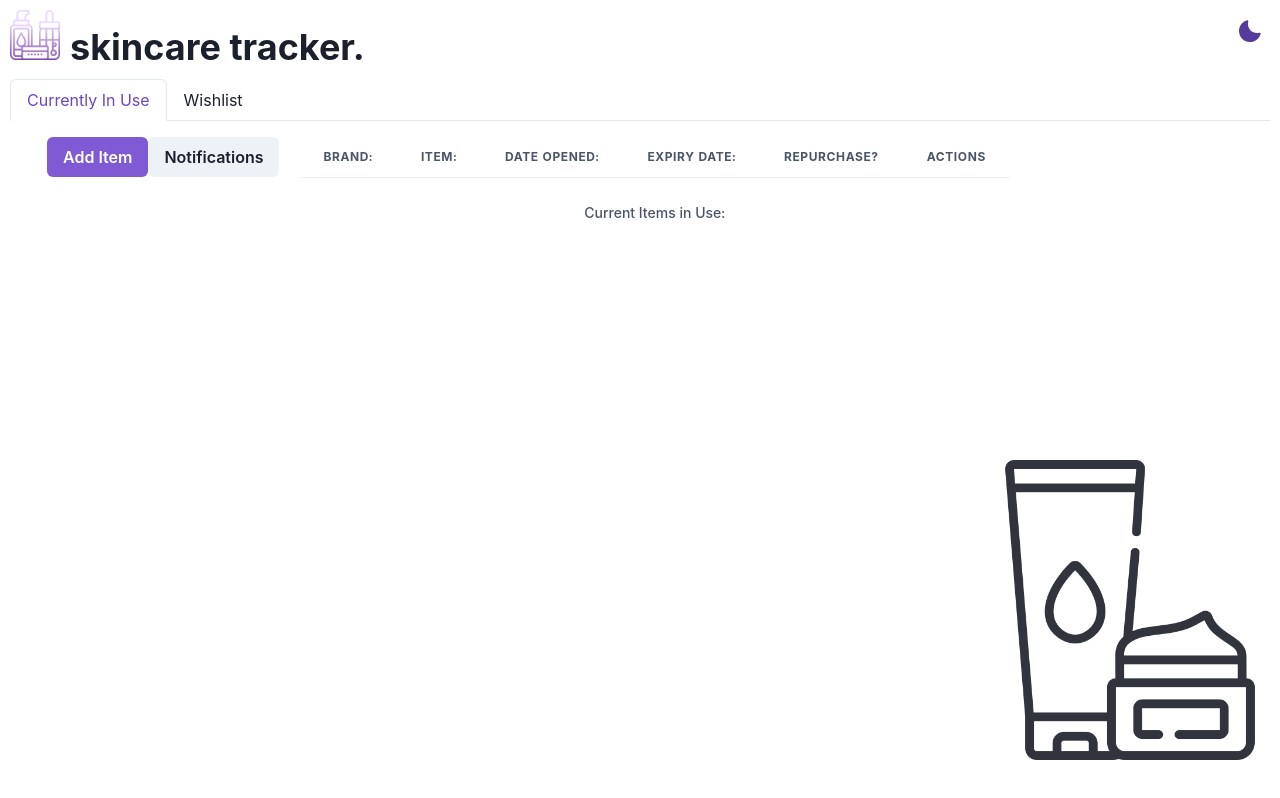
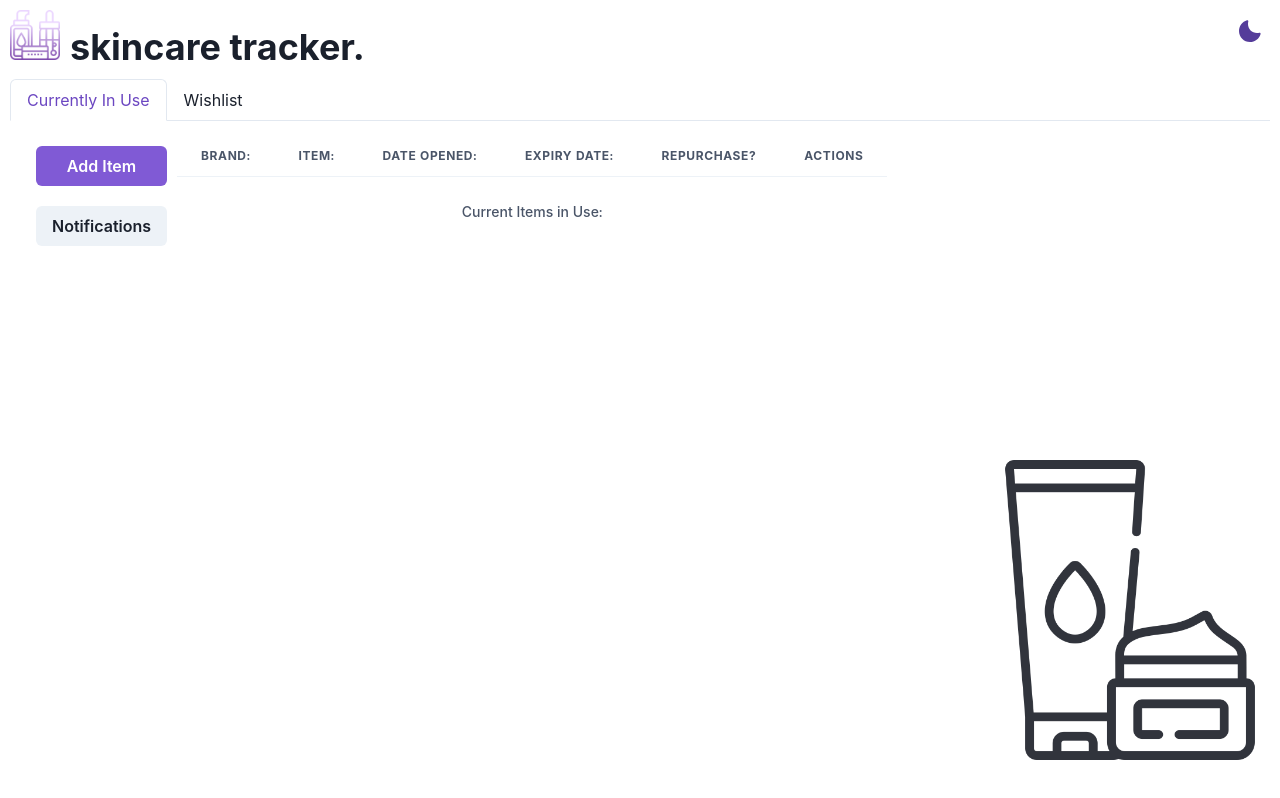
Before and after one commit to vvynz/skincare-tracker, a React (Create React App) app: page / in a window 1280 px wide. Shown: the top 798 px of the page. Built offline with nearby package versions, Linux system fonts and the light colour scheme.

Commit message:
Update table styling

```diff
--- a/src/Styles/ItemForm.scss
+++ b/src/Styles/ItemForm.scss
@@ -1,5 +1,5 @@
 .form-container {
-  border: 1px solid white;
+  // border: 1px solid white;
   margin: 0 auto;
   display: flex;
   // should update with media queries
@@ -19,13 +19,14 @@
 }
 
 .add_item_btn {
-  margin-left: 20px;
+  // margin-left: 20px;
+  margin-bottom: 20px;
 }
 
 .table_container {
   // border: 1px solid white;
   display: block;
-  margin: 0px 20px;
+  // margin: 0px 20px;
 }
 
 .table_container th:last-child button {
@@ -41,3 +42,10 @@
   // border: 1px solid #fff;
   margin-left: 10px;
 }
+
+.side-nav {
+  // border: 1px solid #fff;
+  display: flex;
+  flex-direction: column;
+  padding: 10px;
+}
```
